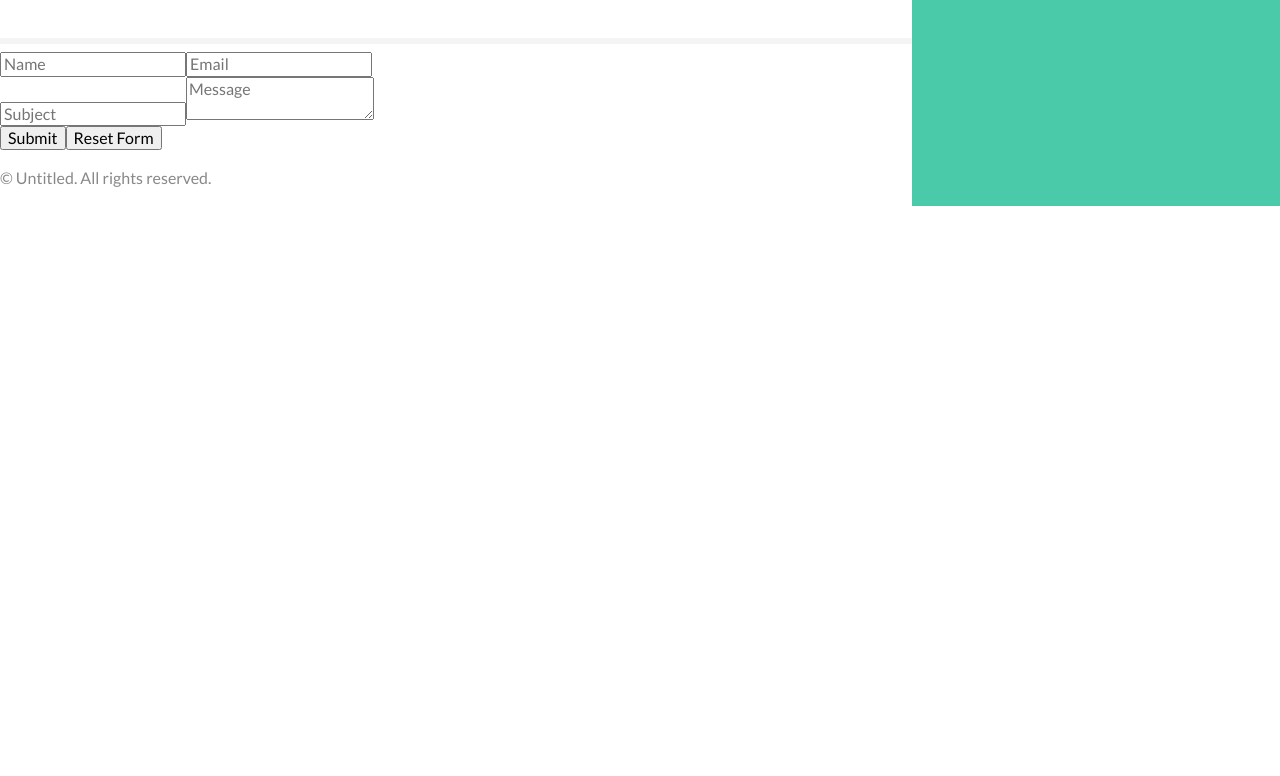
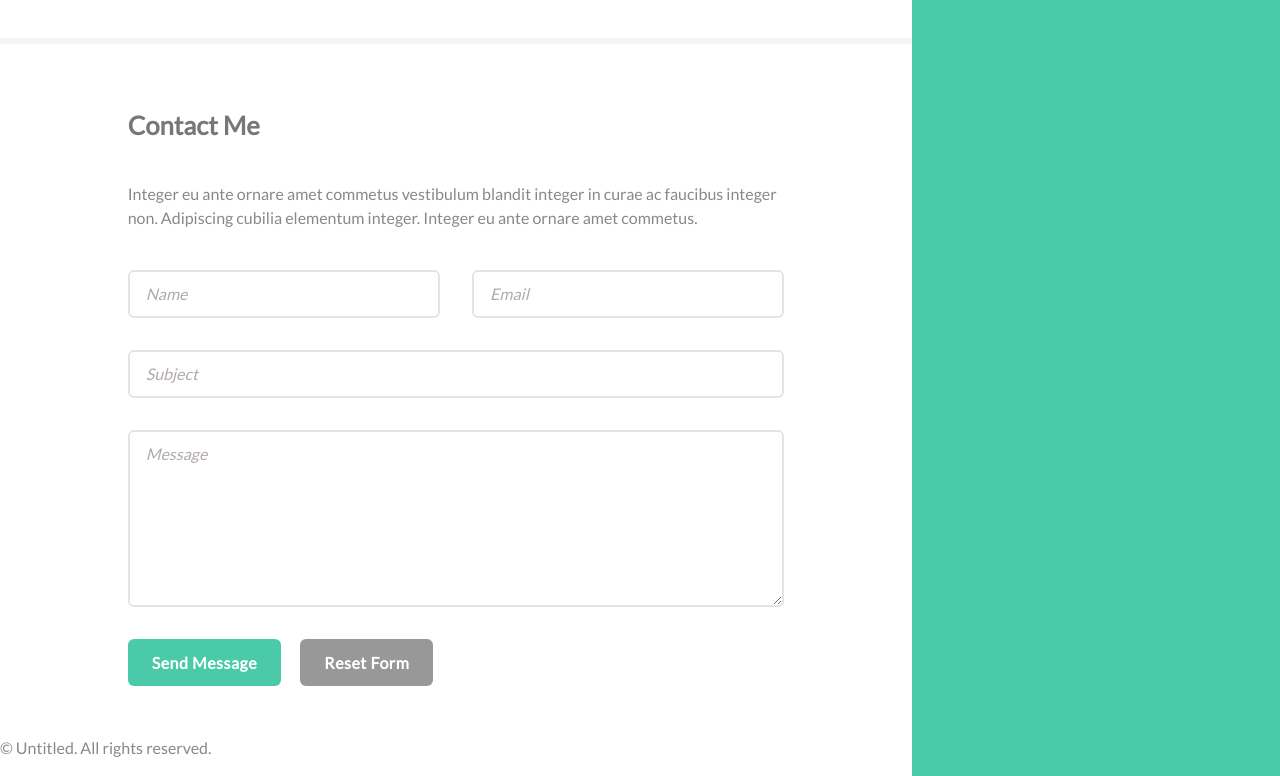
Before and after one commit to LucasLombardo/psd-to-react, a Gatsby site: page /readonly in a window 1280 px wide. Shown: the part 2132-2908 px from the top of the page. Before the commit the page ends 2338 px from the top, so only its background shows below. Built offline with nearby package versions, Linux system fonts and the light colour scheme; Gatsby itself is replaced by a stand-in of ours.

Commit message:
adds contact styling

```diff
--- a/src/components/readonly/Contact/Contact.js
+++ b/src/components/readonly/Contact/Contact.js
@@ -1,4 +1,6 @@
 import React, { Component } from 'react'
+import Container from '../Container/Container'
+import './Contact.scss'
 
 export default class Contact extends Component {
   state = {
@@ -16,8 +18,15 @@ export default class Contact extends Component {
   render() {
     return (
       <section className="contact">
+        <Container>
           <form>
-          <div>
+            <h2>Contact Me</h2>
+            <p>
+              Integer eu ante ornare amet commetus vestibulum blandit integer in
+              curae ac faucibus integer non. Adipiscing cubilia elementum
+              integer. Integer eu ante ornare amet commetus.
+            </p>
+            <div className="name-email">
               <label htmlFor="name" className="sr-only">
                 Name
               </label>
@@ -65,13 +74,19 @@ export default class Contact extends Component {
               placeholder="Message"
               value={this.state.message}
               onChange={this.handleChange}
+              rows="8"
               required
             />
             <div>
-            <button type="submit">Submit</button>
-            <button type="button">Reset Form</button>
+              <button type="submit" className="btn">
+                Send Message
+              </button>
+              <button type="button" className="btn secondary">
+                Reset Form
+              </button>
             </div>
           </form>
+        </Container>
       </section>
     )
   }
--- /dev/null
+++ b/src/components/readonly/Contact/Contact.scss
@@ -0,0 +1,35 @@
+.contact {
+  h2 {
+    margin-bottom: 0;
+  }
+  p {
+    margin-bottom: 2.5rem;
+  }
+  input,
+  textarea {
+    border: 2px solid #e4e4e4;
+    border-radius: 6px;
+    padding: 0.8rem 1rem;
+    margin-bottom: 2rem;
+    display: block;
+    width: 100%;
+    box-sizing: border-box;
+    font-style: italic;
+    color: #b2aaaa;
+    &::placeholder {
+      color: #b2aaaa;
+    }
+  }
+  .name-email {
+    display: flex;
+    input {
+      flex: 1;
+      &:first-of-type {
+        margin-right: 2rem;
+      }
+    }
+  }
+  .btn {
+    margin-right: 1.2rem;
+  }
+}
--- a/src/components/readonly/Index.scss
+++ b/src/components/readonly/Index.scss
@@ -40,4 +40,21 @@
     color: #888;
     line-height: 1.5rem;
   }
+  .btn {
+    background: #4acaa8;
+    color: #fff;
+    font-family: inherit;
+    border: none;
+    border-radius: 6px;
+    padding: 0.9rem 1.5rem;
+    font-weight: bold;
+    letter-spacing: 0.5px;
+    transition: 0.2s;
+    &.secondary {
+      background: #989898;
+    }
+    &:hover {
+      opacity: 0.8;
+    }
+  }
 }
```
Lines whose indentation alone changed are shown as unchanged.
